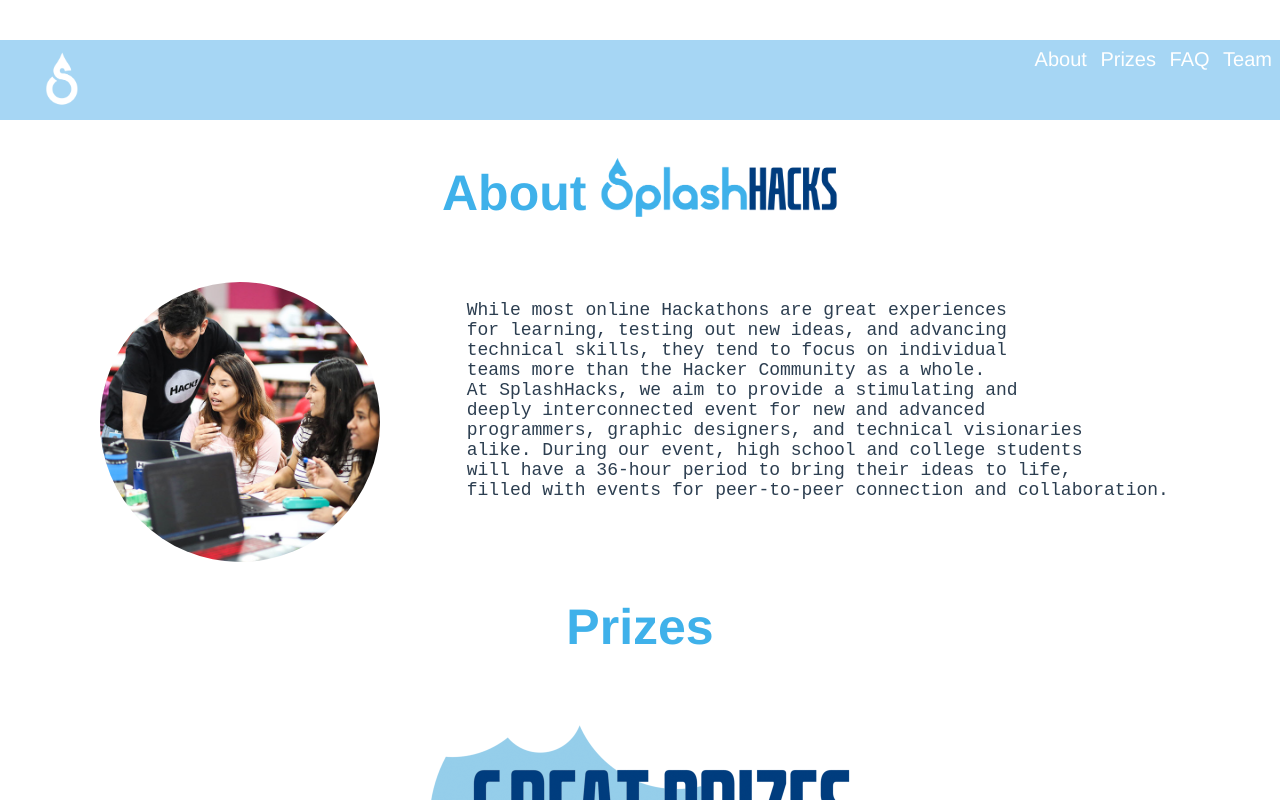
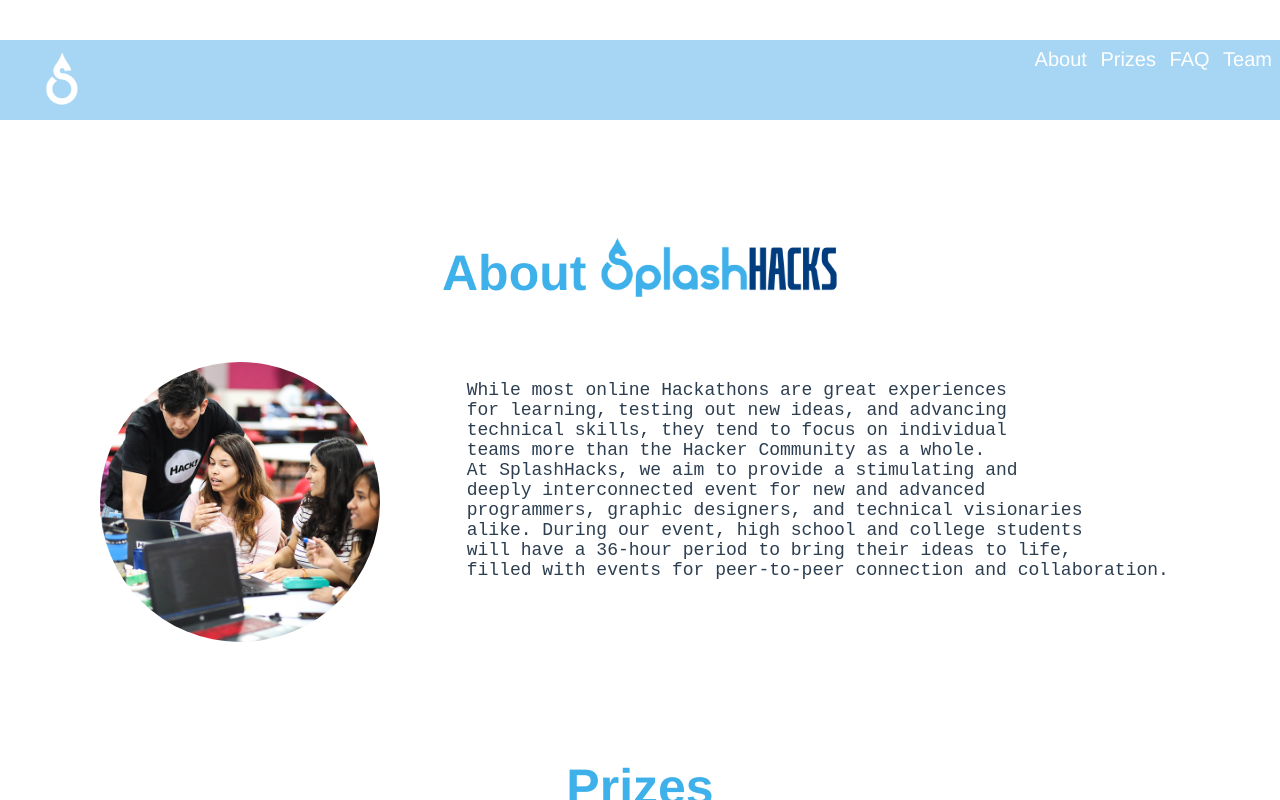
Before and after one commit to splashhacks/web, a Vue app: page / in a window 1280 px wide. Shown: the part 820-1620 px from the top of the page. Built offline with nearby package versions, Linux system fonts and the light colour scheme.

Commit message:
small push

```diff
--- a/src/components/Home.vue
+++ b/src/components/Home.vue
@@ -183,7 +183,7 @@
 }
 
 .content {
-  padding-top: 0px;
+  padding-top: 80px;
 }
 .subtitle {
   color: #3fb1ea;
```
